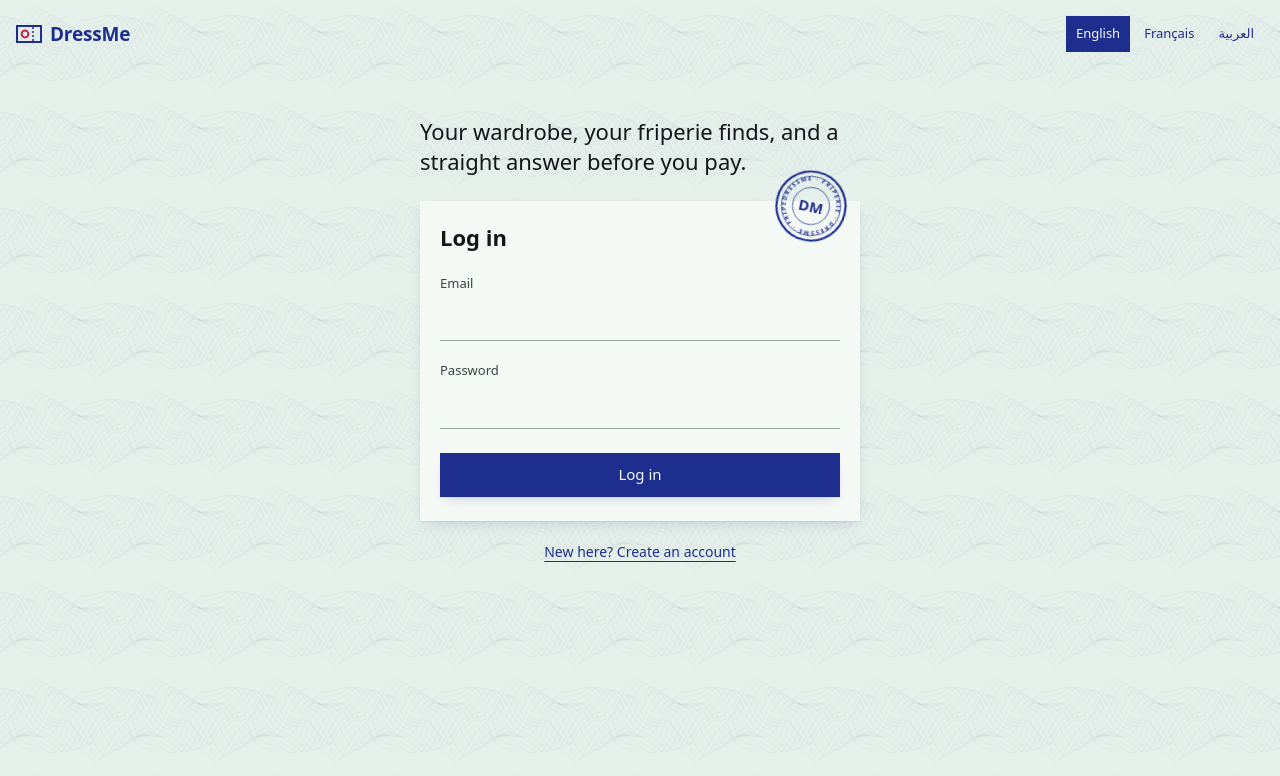
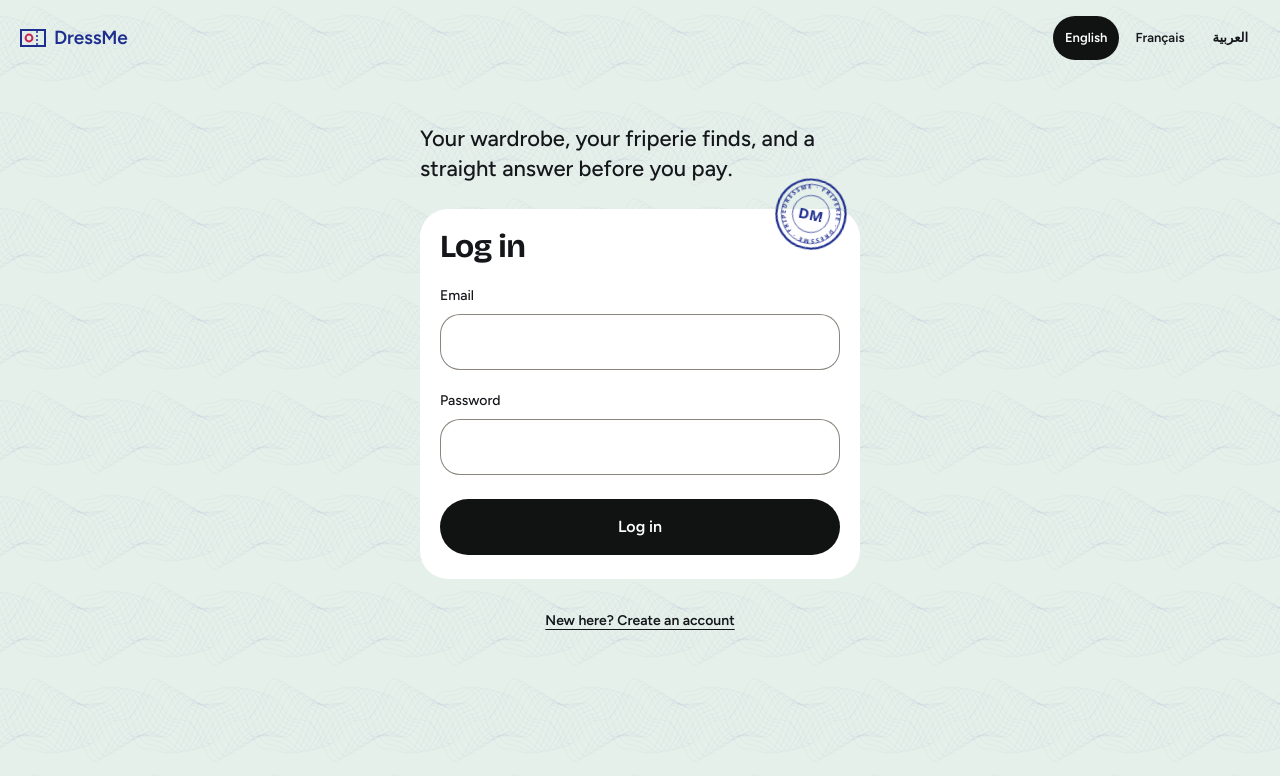
Before and after one commit to mohamedaziz-ouertatani/DressMe, a React (Vite) app in the folder frontend/: page /login in a window 1280 px wide. Shown: the top 776 px of the page. Built offline with nearby package versions, Linux system fonts and the light colour scheme.

Commit message:
frontend: soft look on login and sign-up
Co-Authored-By: Claude Opus 5.5 <noreply@anthropic.com>

```diff
--- a/frontend/src/pages/AuthPage.tsx
+++ b/frontend/src/pages/AuthPage.tsx
@@ -7,6 +7,7 @@ import { useI18n } from '../i18n'
 import { Wordmark } from '../shell'
 import { Button, TextField } from '../ui/controls'
 import { GenderChoice } from '../ui/GenderChoice'
+import { LookContext } from '../ui/look'
 import { Stamp } from '../ui/Stamp'
 
 export function LanguageSwitch() {
@@ -21,7 +22,7 @@ export function LanguageSwitch() {
           lang={code}
           aria-pressed={lang === code}
           onClick={() => setLang(code)}
-          className={`min-h-9 px-2.5 text-[13px] font-medium ${lang === code ? 'bg-ink text-paper' : 'text-ink hover:bg-paper'}`}
+          className={`press min-h-11 rounded-pill px-3 text-[13px] font-semibold ${lang === code ? 'bg-pill text-pill-text' : 'text-carbon hover:bg-surface'}`}
         >
           {label}
         </button>
@@ -65,7 +66,8 @@ export function AuthPage({ mode }: { mode: 'login' | 'signup' }) {
   }
 
   return (
-    <div className="flex min-h-dvh flex-col px-4 pb-10 pt-[max(16px,env(safe-area-inset-top))]">
+    <LookContext.Provider value="soft">
+    <div className="look-soft flex min-h-dvh flex-col px-5 pb-10 pt-[max(16px,env(safe-area-inset-top))]">
       <div className="flex items-center justify-between">
         <Wordmark />
         <LanguageSwitch />
@@ -78,7 +80,7 @@ export function AuthPage({ mode }: { mode: 'login' | 'signup' }) {
           <div className="pointer-events-none absolute -top-8 end-3">
             <Stamp big="DM" ring="DRESSME · FRIPERIE · DRESSME · FRIPERIE ·" size={74} angle={12} label="" tone="ink" />
           </div>
-          <h1 className="text-[22px] font-semibold text-carbon">{signup ? t('signupTitle') : t('loginTitle')}</h1>
+          <h1 className="font-display text-[32px] font-bold leading-9 text-carbon">{signup ? t('signupTitle') : t('loginTitle')}</h1>
           {signup && <TextField label={t('name')} name="name" required autoComplete="given-name" maxLength={60} />}
           {signup && (
             <div className="flex flex-col gap-2">
@@ -105,7 +107,7 @@ export function AuthPage({ mode }: { mode: 'login' | 'signup' }) {
             </label>
           )}
           {error && (
-            <p role="alert" className="border-[1.5px] border-carbon px-3 py-2 text-[14px] text-carbon">
+            <p role="alert" className="rounded-photo bg-leave-soft px-4 py-3 text-[14px] font-medium text-leave">
               {error}
             </p>
           )}
@@ -115,11 +117,12 @@ export function AuthPage({ mode }: { mode: 'login' | 'signup' }) {
         </form>
 
         <p className="mt-5 text-center text-[14px]">
-          <Link to={signup ? '/login' : '/signup'} className="text-ink underline decoration-1 underline-offset-4 hover:decoration-2">
+          <Link to={signup ? '/login' : '/signup'} className="inline-flex min-h-11 items-center font-semibold text-carbon underline decoration-1 underline-offset-4 hover:decoration-2">
             {signup ? t('toLogin') : t('toSignup')}
           </Link>
         </p>
       </div>
     </div>
+    </LookContext.Provider>
   )
 }
```
